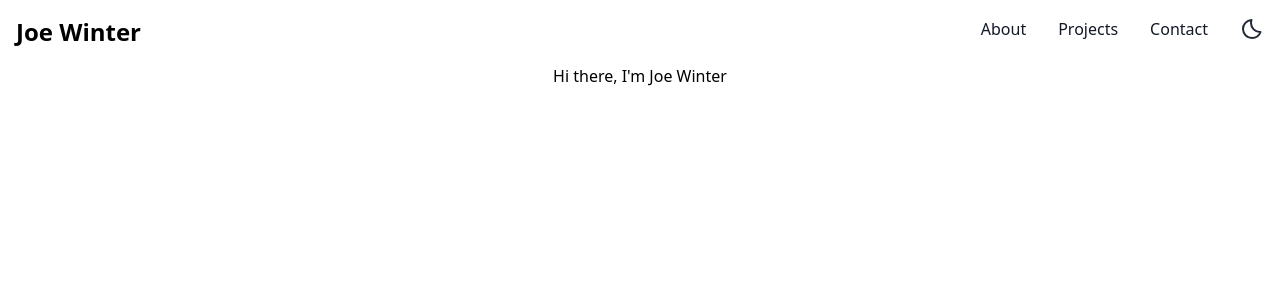
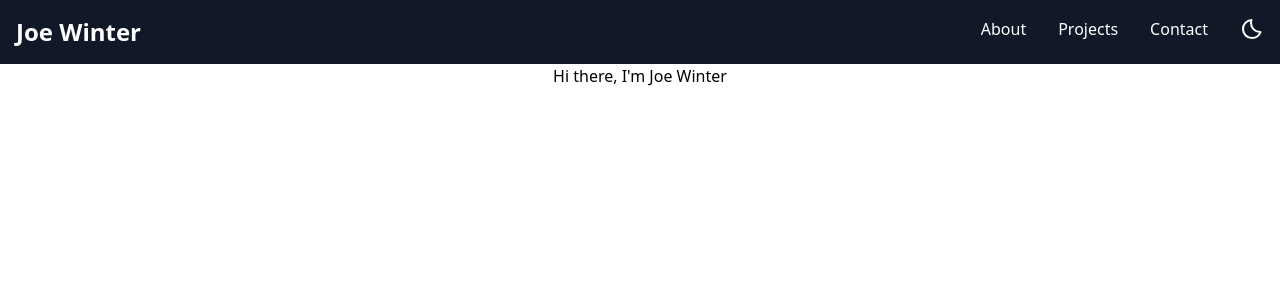
Before and after one commit to joe-winter/portfolio, a React (Vite) app: page / in a window 1280 px wide. Shown: the top 300 px of the page. Built offline with nearby package versions, Linux system fonts and the light colour scheme.

Commit message:
added theme icon component

```diff
--- a/src/App.jsx
+++ b/src/App.jsx
@@ -4,38 +4,33 @@ import Home from "./pages/Home";
 import About from "./pages/About";
 import Projects from "./pages/Projects"
 import Contact from "./pages/Contact"
-import { useState } from "react";
+import { ThemeProvider } from "./context/themeProvider";
 
 function App() {
-
-  const [theme, setTheme] = useState(true)
-
-  const toggleTheme = () => {
-    setTheme(!theme)
-    document.body.classList.toggle('dark')
-  }
 
   const router = createBrowserRouter([
     {
       path: "/",
-      element: <Home theme={theme} toggleTheme={() => toggleTheme}/>,
+      element: <Home />,
     },
     {
       path: "/about",
-      element: <About theme={theme} toggleTheme={() => toggleTheme}/>,
+      element: <About />,
     },
     {
       path: "/projects",
-      element: <Projects theme={theme} toggleTheme={() => toggleTheme}/>,
+      element: <Projects />,
     },
     {
       path: "/contact",
-      element: <Contact theme={theme} toggleTheme={() => toggleTheme}/>,
+      element: <Contact />,
     },
   ]);
 
   return (
+    <ThemeProvider>
       <RouterProvider router={router} />
+    </ThemeProvider>
   );
 }
 
--- a/src/Components/NavBar.jsx
+++ b/src/Components/NavBar.jsx
@@ -1,4 +1,8 @@
-export default function NavBar({ theme, toggleTheme }) {
+import { useTheme } from "../context/themeProvider";
+import ThemeIcon from "./ThemeIcon";
+
+export default function NavBar(){
+  const { toggleTheme, darkMode} = useTheme();
   return (
     <nav className="bg-white border-gray-200 dark:bg-gray-900">
       <div className="max-w-screen-xl flex flex-wrap items-center justify-between mx-auto p-4">
@@ -58,45 +62,8 @@ export default function NavBar({ theme, toggleTheme }) {
               </a>
             </li>
             <li>
-              <button onClick={toggleTheme && toggleTheme()}>
-                {!theme && (
-                  <svg
-                    className="w-6 h-6 text-gray-800 dark:text-white"
-                    aria-hidden="true"
-                    xmlns="http://www.w3.org/2000/svg"
-                    width="24"
-                    height="24"
-                    fill="none"
-                    viewBox="0 0 24 24"
-                  >
-                    <path
-                      stroke="currentColor"
-                      strokeLinecap="round"
-                      strokeLinejoin="round"
-                      strokeWidth="2"
-                      d="M12 5V3m0 18v-2M7.05 7.05 5.636 5.636m12.728 12.728L16.95 16.95M5 12H3m18 0h-2M7.05 16.95l-1.414 1.414M18.364 5.636 16.95 7.05M16 12a4 4 0 1 1-8 0 4 4 0 0 1 8 0Z"
-                    />
-                  </svg>
-                )}
-                {theme && (
-                  <svg
-                    className="w-6 h-6 text-gray-800 dark:text-white"
-                    aria-hidden="true"
-                    xmlns="http://www.w3.org/2000/svg"
-                    width="24"
-                    height="24"
-                    fill="none"
-                    viewBox="0 0 24 24"
-                  >
-                    <path
-                      stroke="currentColor"
-                      strokeLinecap="round"
-                      strokeLinejoin="round"
-                      strokeWidth="2"
-                      d="M12 21a9 9 0 0 1-.5-17.986V3c-.354.966-.5 1.911-.5 3a9 9 0 0 0 9 9c.239 0 .254.018.488 0A9.004 9.004 0 0 1 12 21Z"
-                    />
-                  </svg>
-                )}
+              <button onClick={toggleTheme}>
+                <ThemeIcon darkMode={darkMode}/>
               </button>
             </li>
           </ul>
--- /dev/null
+++ b/src/Components/ThemeIcon.jsx
@@ -0,0 +1,44 @@
+export default function ThemeIcon({ darkMode }) {
+  return (
+    <>
+      {!darkMode && (
+        <svg
+          className="w-6 h-6 text-gray-800 dark:text-white"
+          aria-hidden="true"
+          xmlns="http://www.w3.org/2000/svg"
+          width="24"
+          height="24"
+          fill="none"
+          viewBox="0 0 24 24"
+        >
+          <path
+            stroke="currentColor"
+            strokeLinecap="round"
+            strokeLinejoin="round"
+            strokeWidth="2"
+            d="M12 5V3m0 18v-2M7.05 7.05 5.636 5.636m12.728 12.728L16.95 16.95M5 12H3m18 0h-2M7.05 16.95l-1.414 1.414M18.364 5.636 16.95 7.05M16 12a4 4 0 1 1-8 0 4 4 0 0 1 8 0Z"
+          />
+        </svg>
+      )}
+      {darkMode && (
+        <svg
+          className="w-6 h-6 text-gray-800 dark:text-white"
+          aria-hidden="true"
+          xmlns="http://www.w3.org/2000/svg"
+          width="24"
+          height="24"
+          fill="none"
+          viewBox="0 0 24 24"
+        >
+          <path
+            stroke="currentColor"
+            strokeLinecap="round"
+            strokeLinejoin="round"
+            strokeWidth="2"
+            d="M12 21a9 9 0 0 1-.5-17.986V3c-.354.966-.5 1.911-.5 3a9 9 0 0 0 9 9c.239 0 .254.018.488 0A9.004 9.004 0 0 1 12 21Z"
+          />
+        </svg>
+      )}
+    </>
+  );
+}
--- a/src/context/themeProvider.jsx
+++ b/src/context/themeProvider.jsx
@@ -0,0 +1,30 @@
+import { createContext, useContext, useEffect, useState } from "react";
+
+const ThemeContext = createContext(null);
+
+export const useTheme = () => {
+  return useContext(ThemeContext)
+}
+
+export const ThemeProvider = ({children}) => {
+  const [darkMode, setDarkMode] = useState(true)
+
+  const toggleTheme = () => {
+    setDarkMode((mode) => !mode)
+  }
+
+  useEffect(() => {
+    const root = window.document.documentElement;
+    if (darkMode) {
+      root.classList.add("dark");
+    } else {
+      root.classList.remove("dark");
+    }
+  }, [darkMode]);
+
+  return (
+    <ThemeContext.Provider value={{toggleTheme, darkMode}}>
+      {children}
+    </ThemeContext.Provider>
+  )
+}
--- a/src/pages/About.jsx
+++ b/src/pages/About.jsx
@@ -1,9 +1,9 @@
 import NavBar from "../Components/NavBar";
 
-export default function About({theme, toggleTheme}) {
+export default function About() {
   return (
     <>
-    <NavBar theme={theme} toggleTheme={toggleTheme}/>
+    <NavBar />
     <h4>About Me</h4>
     </>
   )
--- a/src/pages/Contact.jsx
+++ b/src/pages/Contact.jsx
@@ -1,9 +1,9 @@
 import NavBar from "../Components/NavBar";
 
-export default function Contact({theme, toggleTheme}) {
+export default function Contact() {
   return (
     <>
-    <NavBar theme={theme} toggleTheme={toggleTheme}/>
+    <NavBar />
     <h4>Let&apos;s Get In Touch!</h4>
     </>
   )
--- a/src/pages/Home.jsx
+++ b/src/pages/Home.jsx
@@ -1,9 +1,9 @@
 import NavBar from "../Components/NavBar";
 
-export default function Home({theme, toggleTheme}) {
+export default function Home() {
   return (
     <>
-    <NavBar theme={theme} toggleTheme={toggleTheme}/>
+    <NavBar />
     <h4>Hi there, I&apos;m Joe Winter</h4>
     </>
   )
--- a/src/pages/Projects.jsx
+++ b/src/pages/Projects.jsx
@@ -1,9 +1,9 @@
 import NavBar from "../Components/NavBar";
 
-export default function Projects({theme, toggleTheme}) {
+export default function Projects() {
   return (
     <>
-    <NavBar theme={theme} toggleTheme={toggleTheme}/>
+    <NavBar />
     <h4>Projects</h4>
     </>
   )
```
